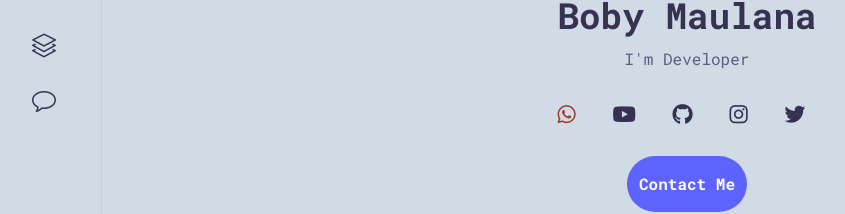
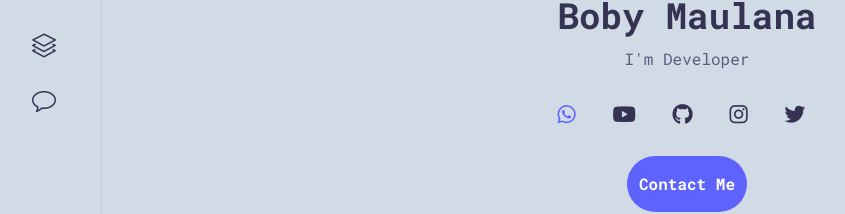
Before and after one commit to boby177/My-Portfolio, a React (Create React App) app: page / in a window 1280 px wide. In both pictures the pointer is over the link 574 px from the left and 498 px from the top of the page. Shown: the part 384-598 px from the top of the page, without its empty margins (8-853 px from the left). Built offline with nearby package versions, Linux system fonts and the light colour scheme.

Commit message:
Add validation if data empty from contact component

```diff
--- a/src/components/contact/Contact.jsx
+++ b/src/components/contact/Contact.jsx
@@ -39,6 +39,7 @@ const Contact = () => {
                 className="contact__form-input"
                 placeholder="Insert your name"
                 name="name"
+                required
               />
             </div>
 
@@ -48,6 +49,7 @@ const Contact = () => {
                 className="contact__form-input"
                 placeholder="Insert your email"
                 name="email"
+                required
               />
             </div>
           </div>
@@ -58,6 +60,7 @@ const Contact = () => {
               className="contact__form-input"
               placeholder="Insert your subject"
               name="subject"
+              required
             />
           </div>
 
@@ -69,6 +72,7 @@ const Contact = () => {
               rows="10"
               className="contact__form-input"
               placeholder="Write your message"
+              required
             ></textarea>
           </div>
 
--- a/src/components/home/home.css
+++ b/src/components/home/home.css
@@ -35,7 +35,7 @@
 }
 
 .home__social-link:hover {
-  color: hsl(6, 57%, 41%);
+  color: var(--first-color)
 }
 
 .scroll__down {
--- a/src/components/sidebar/sidebar.css
+++ b/src/components/sidebar/sidebar.css
@@ -33,7 +33,7 @@
 }
 
 .nav__link:hover {
-  color: hsl(6, 57%, 41%);
+  color: var(--first-color);
 }
 
 .copyright {
```
